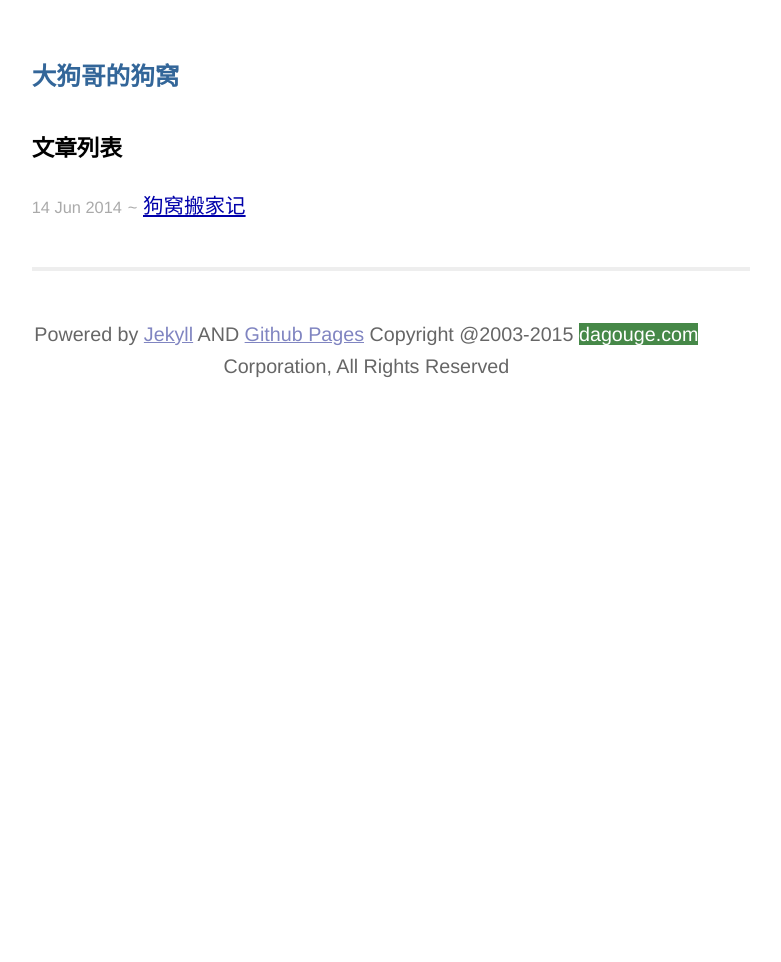
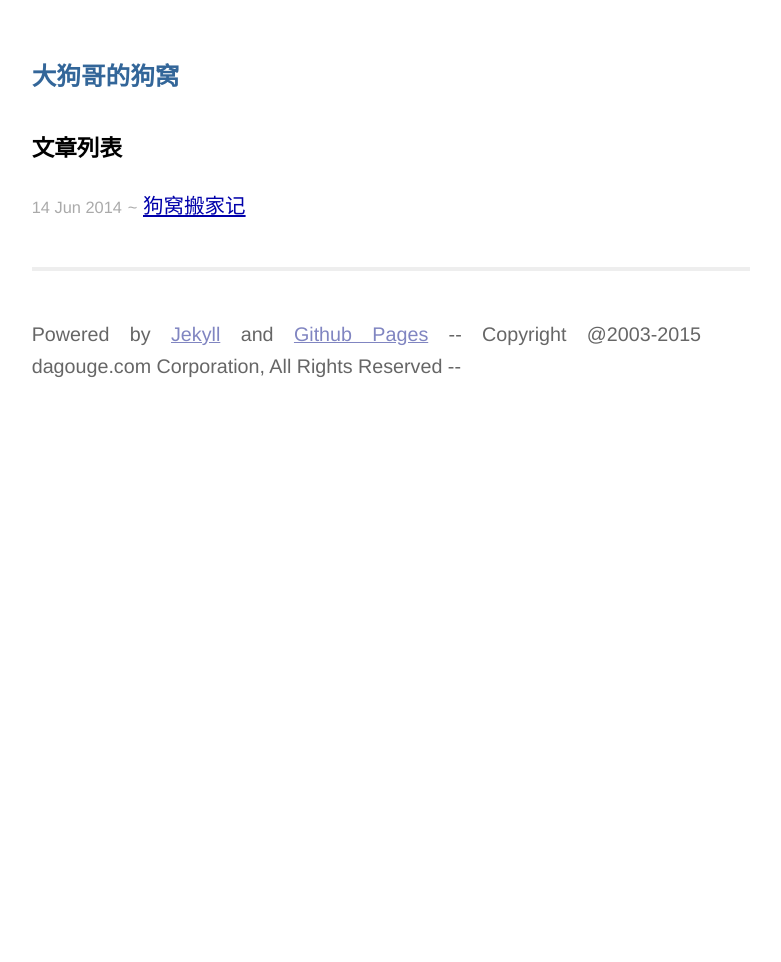
Before and after one commit to lazypos/lazypos.github.io, a Jekyll site: the page built from index.html, in a window 1280 px wide. Shown: the whole page, without its empty margins (249-1030 px from the left). Built offline with Jekyll 4.4.1, drawn with Linux system fonts in a browser that asks for light colours.

Commit message:
no message

```diff
--- a/_layouts/default.html
+++ b/_layouts/default.html
@@ -18,7 +18,7 @@
                 <div style="display: none"> <a href="http://info.flagcounter.com/lIbm"><img alt="Flag Counter" src="http://s05.flagcounter.com/count/lIbm/bg_FFFFFF/txt_000000/border_CCCCCC/columns_2/maxflags_12/viewers_0/labels_0/pageviews_1/flags_1/" border="0" /></a>
                 </div>
 				<p><big></br>
-                    Powered by <a href="http://jekyllrb.com">Jekyll</a> AND <a href="">Github Pages</a>  Copyright @2003-2015 <span class='dgg'> dagouge.com </span> Corporation, All Rights Reserved
+                    Powered by <a href="http://jekyllrb.com">Jekyll</a> and <a href="">Github Pages</a>  -- Copyright @2003-2015 dagouge.com Corporation, All Rights Reserved --
                 </big></p>
 			</div>
 		</div>
--- a/css/syntax.css
+++ b/css/syntax.css
@@ -58,5 +58,3 @@
 .highlight .vg { color: #008080 } /* Name.Variable.Global */
 .highlight .vi { color: #008080 } /* Name.Variable.Instance */
 .highlight .il { color: #009999 } /* Literal.Number.Integer.Long */
-.dgg { background: #468848; color: #fff;}
-.contact {TEXT-ALIGN: center;}
```
